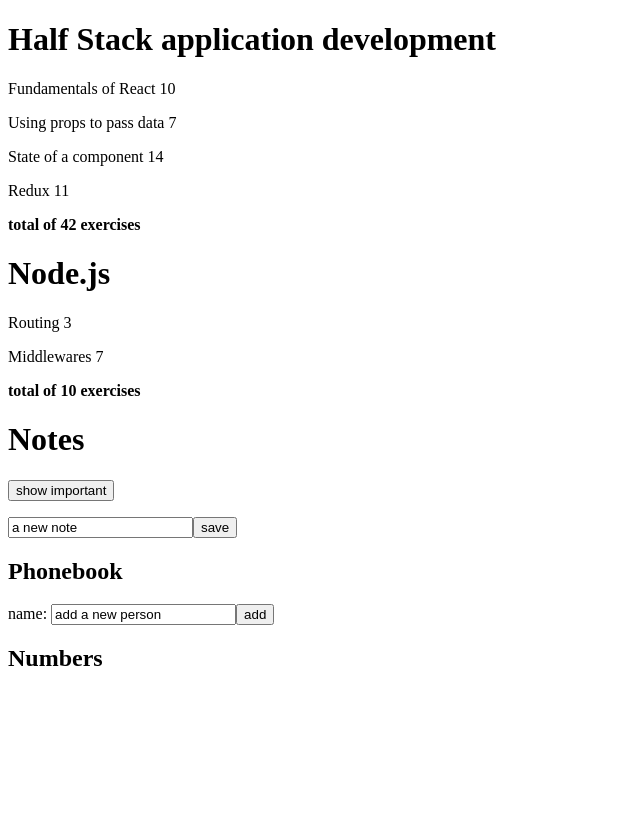
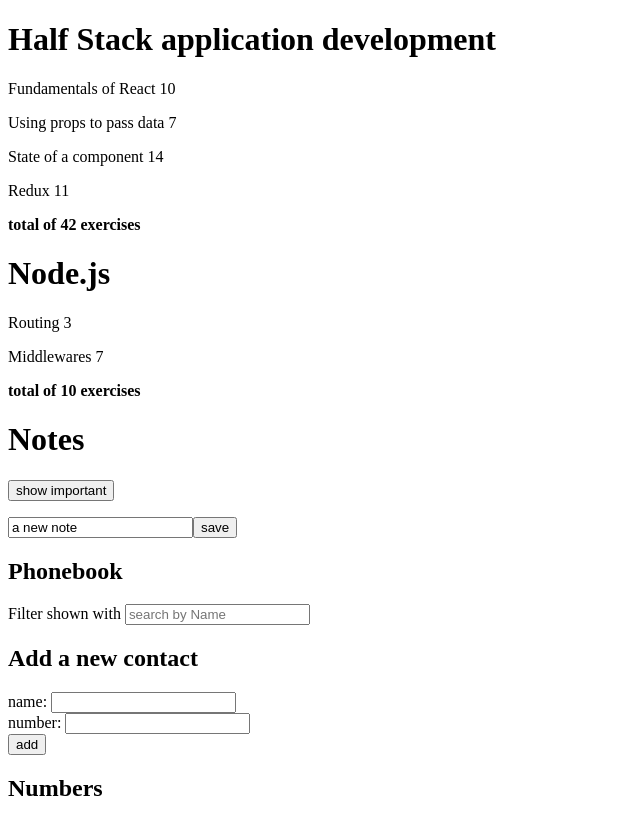
Before and after one commit to AltafHunzai/Fullstack-part02, a React (Create React App) app: page / in a window 1280 px wide. Shown: the whole page, without its empty margins (0-640 px from the left). Before the commit the page ends 800 px from the top, so only its background shows below. Built offline with nearby package versions, Linux system fonts and the light colour scheme.

Commit message:
exercises 2.7, 2.8, 2.9 are complete

```diff
--- a/src/App.js
+++ b/src/App.js
@@ -8,6 +8,8 @@ const App = ({ notes }) => {
   const [showAll, setShowAll] = useState(true)
   const [persons, setPersons] = useState([])
   const [newName, setNewName] = useState('add a new person')
+  const [newNumber, setNewNumber] = useState('')
+  const [searchTerm, setSearchTerm] = useState('')
 
   const course = [
     {
@@ -69,7 +71,6 @@ const App = ({ notes }) => {
     setNewNote('')
   }
   const handleNoteChange = (event) => {
-    console.log(event.target.value)
     setNewNote(event.target.value)
   }
 
@@ -77,16 +78,29 @@ const App = ({ notes }) => {
     event.preventDefault()
     const personObject = {
       name: newName,
+      number: newNumber,
       id: persons.length + 1,
     }
     setPersons(persons.concat(personObject))
     setNewName(event.target.value)
   }
 
-  const handlePhoneBookChange = (event) => {
-    console.log(event.target.value, 'test')
+  const handlePersonNameChange = (event) => {
+    if (persons.some(person => person.name === event.target.value)) {
+      alert(`${event.target.value} is already added to phonebook.`);
+    }
     setNewName(event.target.value)
   }
+
+  const handlePersonNumberChange = (event) => {
+    setNewNumber(event.target.value)
+  }
+
+  const handleSearchChange = (event) => {
+    setSearchTerm(event.target.value)
+  }
+
+  const fitleredPersonCheck = persons.filter(contact => contact.name.toLowerCase().includes(searchTerm.toLowerCase()))
 
   return (
     <div>
@@ -125,16 +139,35 @@ const App = ({ notes }) => {
       </form>
       <div>
         <h2>Phonebook</h2>
+        <div style={{ margin: '15px auto' }}>
+          Filter shown with <input type="search" name="search" onChange={handleSearchChange} placeholder='search by Name' />
+        </div>
+        {/* fitlered contacts */}
+        <div>
+          {fitleredPersonCheck.map((data, index) => {
+            return(
+              <div key={index}>
+                {data.name} : {data.number}
+              </div>
+            )
+          })}
+        </div>
+        {/* fitlered contacts */}
+
+        <h2>Add a new contact</h2>
         <form onSubmit={addPerson}>
           <div>
-            name: <input value={newName} onChange={handlePhoneBookChange} type='text' />
-            <button type="submit">add</button>
+            name: <input required onChange={handlePersonNameChange} type='text' />
           </div>
+          <div>
+            number: <input required onChange={handlePersonNumberChange} type='text' />
+          </div>
+          <button type="submit">add</button>
         </form>
         <h2>Numbers</h2>
         {persons.map((data) => {
           return (
-            <p key={data.id}>{data.name}</p>
+            <p key={data.id}>{data.name} : {data.number}</p>
           )
         })}
       </div>
```
